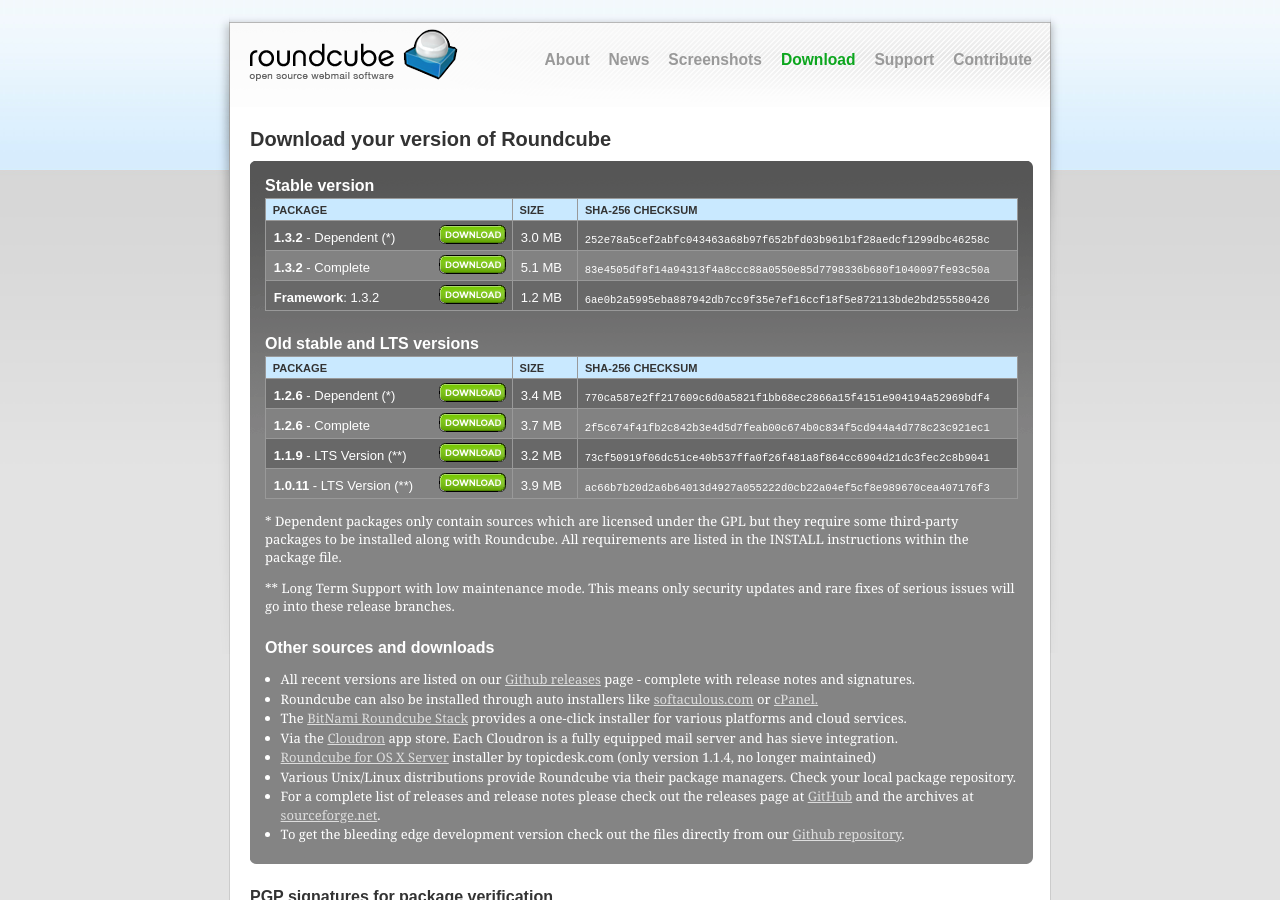
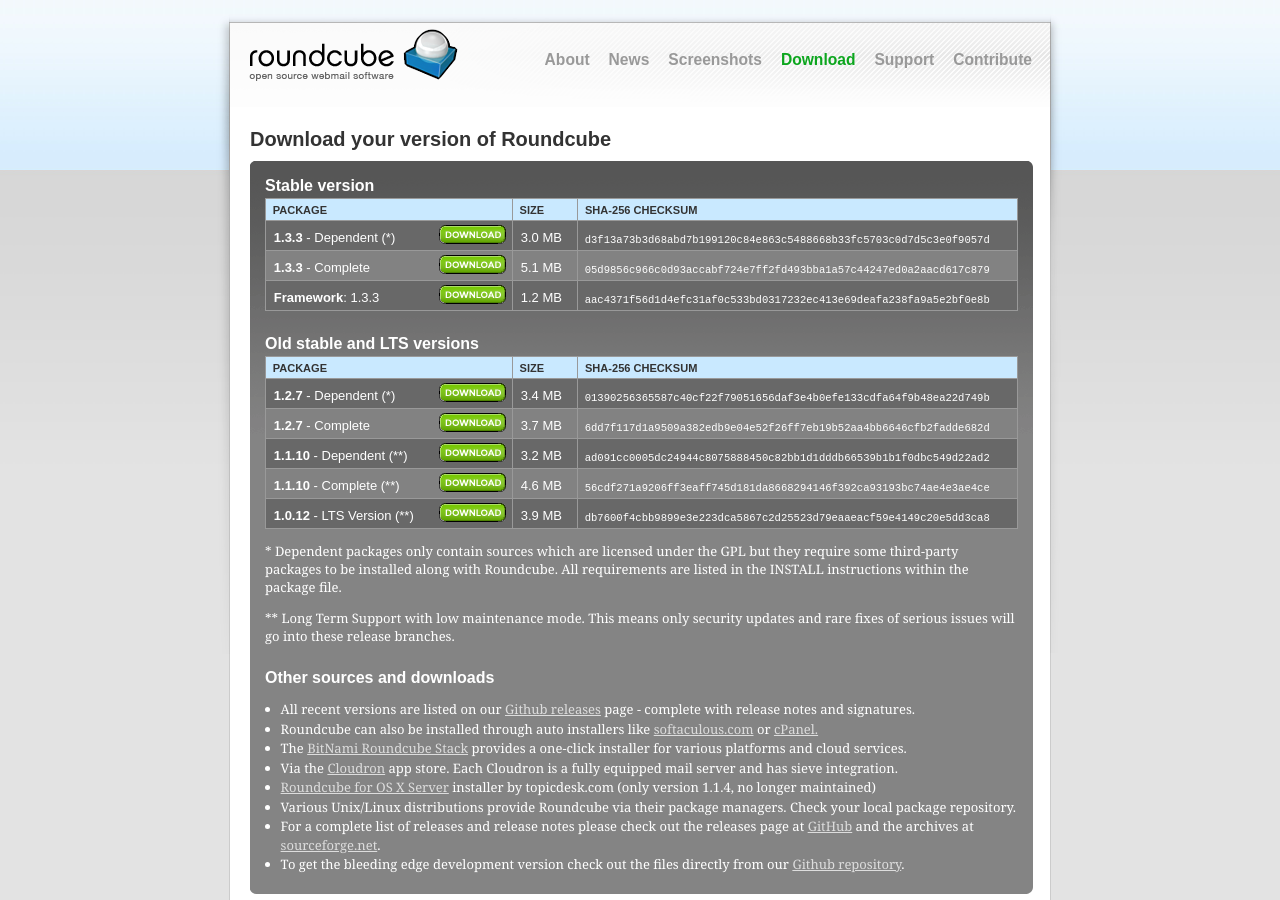
Before and after one commit to roundcube/roundcube.github.com, a Jekyll site: the page built from download/index.html, in a window 1280 px wide and 900 px high. Built offline with Jekyll 4.4.1, drawn with Linux system fonts in a browser that asks for light colours; comment, search, counter and statistics services are not loaded.

```diff
--- a/_includes/version.txt
+++ b/_includes/version.txt
@@ -1 +1 @@
-1.3.2
+1.3.3
--- a/download/index.html
+++ b/download/index.html
@@ -21,22 +21,22 @@ lastmod: 2017-10-31T20:10:00Z
 			</thead>
 			<tbody>
 			<tr class="even">
-				<td class="dlversion"><strong>1.3.2</strong> - Dependent (*)</td>
-				<td class="dlbutton"><a href="https://github.com/roundcube/roundcubemail/releases/download/1.3.2/roundcubemail-1.3.2.tar.gz" title="Download now!"><img src="/images/table_button_download.png" width="67" height="19" alt="Download" class="pngimage" /></a>
+				<td class="dlversion"><strong>1.3.3</strong> - Dependent (*)</td>
+				<td class="dlbutton"><a href="https://github.com/roundcube/roundcubemail/releases/download/1.3.3/roundcubemail-1.3.3.tar.gz" title="Download now!"><img src="/images/table_button_download.png" width="67" height="19" alt="Download" class="pngimage" /></a>
 				<td class="dlsize">3.0 MB</td>
-				<td class="dlchecksum">252e78a5cef2abfc043463a68b97f652bfd03b961b1f28aedcf1299dbc46258c</td>
+				<td class="dlchecksum">d3f13a73b3d68abd7b199120c84e863c5488668b33fc5703c0d7d5c3e0f9057d</td>
 			</tr>
 			<tr class="odd">
-				<td class="dlversion"><strong>1.3.2</strong> - Complete</td>
-				<td class="dlbutton"><a href="https://github.com/roundcube/roundcubemail/releases/download/1.3.2/roundcubemail-1.3.2-complete.tar.gz" title="Download now!"><img src="/images/table_button_download.png" width="67" height="19" alt="Download" class="pngimage" /></a>
+				<td class="dlversion"><strong>1.3.3</strong> - Complete</td>
+				<td class="dlbutton"><a href="https://github.com/roundcube/roundcubemail/releases/download/1.3.3/roundcubemail-1.3.3-complete.tar.gz" title="Download now!"><img src="/images/table_button_download.png" width="67" height="19" alt="Download" class="pngimage" /></a>
 				<td class="dlsize">5.1 MB</td>
-				<td class="dlchecksum">83e4505df8f14a94313f4a8ccc88a0550e85d7798336b680f1040097fe93c50a</td>
+				<td class="dlchecksum">05d9856c966c0d93accabf724e7ff2fd493bba1a57c44247ed0a2aacd617c879</td>
 			</tr>
 			<tr class="even">
-				<td class="dlversion"><strong>Framework</strong>: 1.3.2</td>
-				<td class="dlbutton"><a href="https://github.com/roundcube/roundcubemail/releases/download/1.3.2/roundcube-framework-1.3.2.tar.gz" title="Download now!"><img src="/images/table_button_download.png" width="67" height="19" alt="Download" class="pngimage" /></a>
+				<td class="dlversion"><strong>Framework</strong>: 1.3.3</td>
+				<td class="dlbutton"><a href="https://github.com/roundcube/roundcubemail/releases/download/1.3.3/roundcube-framework-1.3.3.tar.gz" title="Download now!"><img src="/images/table_button_download.png" width="67" height="19" alt="Download" class="pngimage" /></a>
 				<td class="dlsize">1.2 MB</td>
-				<td class="dlchecksum">6ae0b2a5995eba887942db7cc9f35e7ef16ccf18f5e872113bde2bd255580426</td>
+				<td class="dlchecksum">aac4371f56d1d4efc31af0c533bd0317232ec413e69deafa238fa9a5e2bf0e8b</td>
 			</tr>
 		</table>
 
@@ -52,28 +52,34 @@ lastmod: 2017-10-31T20:10:00Z
 			</thead>
 			<tbody>
 			<tr class="even">
-				<td class="dlversion"><strong>1.2.6</strong> - Dependent (*)</td>
-				<td class="dlbutton"><a href="https://github.com/roundcube/roundcubemail/releases/download/1.2.6/roundcubemail-1.2.6.tar.gz" title="Download now!"><img src="/images/table_button_download.png" width="67" height="19" alt="Download" class="pngimage" /></a>
+				<td class="dlversion"><strong>1.2.7</strong> - Dependent (*)</td>
+				<td class="dlbutton"><a href="https://github.com/roundcube/roundcubemail/releases/download/1.2.7/roundcubemail-1.2.7.tar.gz" title="Download now!"><img src="/images/table_button_download.png" width="67" height="19" alt="Download" class="pngimage" /></a>
 				<td class="dlsize">3.4 MB</td>
-				<td class="dlchecksum">770ca587e2ff217609c6d0a5821f1bb68ec2866a15f4151e904194a52969bdf4</td>
+				<td class="dlchecksum">01390256365587c40cf22f79051656daf3e4b0efe133cdfa64f9b48ea22d749b</td>
 			</tr>
 			<tr class="odd">
-				<td class="dlversion"><strong>1.2.6</strong> - Complete</td>
-				<td class="dlbutton"><a href="https://github.com/roundcube/roundcubemail/releases/download/1.2.6/roundcubemail-1.2.6-complete.tar.gz" title="Download now!"><img src="/images/table_button_download.png" width="67" height="19" alt="Download" class="pngimage" /></a>
+				<td class="dlversion"><strong>1.2.7</strong> - Complete</td>
+				<td class="dlbutton"><a href="https://github.com/roundcube/roundcubemail/releases/download/1.2.7/roundcubemail-1.2.7-complete.tar.gz" title="Download now!"><img src="/images/table_button_download.png" width="67" height="19" alt="Download" class="pngimage" /></a>
 				<td class="dlsize">3.7 MB</td>
-				<td class="dlchecksum">2f5c674f41fb2c842b3e4d5d7feab00c674b0c834f5cd944a4d778c23c921ec1</td>
+				<td class="dlchecksum">6dd7f117d1a9509a382edb9e04e52f26ff7eb19b52aa4bb6646cfb2fadde682d</td>
 			</tr>
 			<tr class="even">
-				<td class="dlversion"><strong>1.1.9</strong> - LTS Version (**)</td>
-				<td class="dlbutton"><a href="https://github.com/roundcube/roundcubemail/releases/download/1.1.9/roundcubemail-1.1.9.tar.gz" title="Download now!"><img src="/images/table_button_download.png" width="67" height="19" alt="Download" class="pngimage" /></a>
+				<td class="dlversion"><strong>1.1.10</strong> - Dependent (**)</td>
+				<td class="dlbutton"><a href="https://github.com/roundcube/roundcubemail/releases/download/1.1.10/roundcubemail-1.1.10.tar.gz" title="Download now!"><img src="/images/table_button_download.png" width="67" height="19" alt="Download" class="pngimage" /></a>
 				<td class="dlsize">3.2 MB</td>
-				<td class="dlchecksum">73cf50919f06dc51ce40b537ffa0f26f481a8f864cc6904d21dc3fec2c8b9041</td>
+				<td class="dlchecksum">ad091cc0005dc24944c8075888450c82bb1d1dddb66539b1b1f0dbc549d22ad2</td>
 			</tr>
 			<tr class="odd">
-				<td class="dlversion"><strong>1.0.11</strong> - LTS Version (**)</td>
-				<td class="dlbutton"><a href="https://github.com/roundcube/roundcubemail/releases/download/1.0.11/roundcubemail-1.0.11.tar.gz" title="Download now!"><img src="/images/table_button_download.png" width="67" height="19" alt="Download" class="pngimage" /></a>
+				<td class="dlversion"><strong>1.1.10</strong> - Complete (**)</td>
+				<td class="dlbutton"><a href="https://github.com/roundcube/roundcubemail/releases/download/1.1.10/roundcubemail-1.1.10-complete.tar.gz" title="Download now!"><img src="/images/table_button_download.png" width="67" height="19" alt="Download" class="pngimage" /></a>
+				<td class="dlsize">4.6 MB</td>
+				<td class="dlchecksum">56cdf271a9206ff3eaff745d181da8668294146f392ca93193bc74ae4e3ae4ce</td>
+			</tr>
+			<tr class="even">
+				<td class="dlversion"><strong>1.0.12</strong> - LTS Version (**)</td>
+				<td class="dlbutton"><a href="https://github.com/roundcube/roundcubemail/releases/download/1.0.12/roundcubemail-1.0.12.tar.gz" title="Download now!"><img src="/images/table_button_download.png" width="67" height="19" alt="Download" class="pngimage" /></a>
 				<td class="dlsize">3.9 MB</td>
-				<td class="dlchecksum">ac66b7b20d2a6b64013d4927a055222d0cb22a04ef5cf8e989670cea407176f3</td>
+				<td class="dlchecksum">db7600f4cbb9899e3e223dca5867c2d25523d79eaaeacf59e4149c20e5dd3ca8</td>
 			</tr>
 			</tbody>
 		</table>
```
Also changed, not shown: other parts of download/index.html (+1 -1 lines), _posts/2017-11-08-security-updates-1.3.3-1.2.7-and-1.1.10.md (added, +36 -0 lines).
